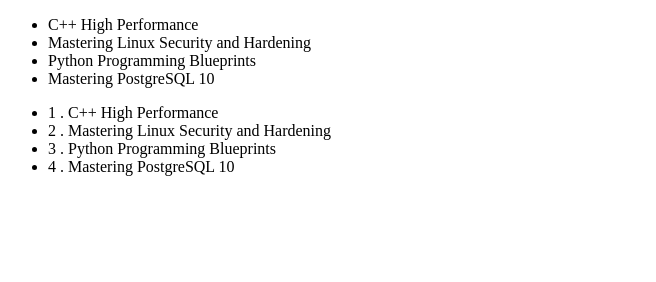
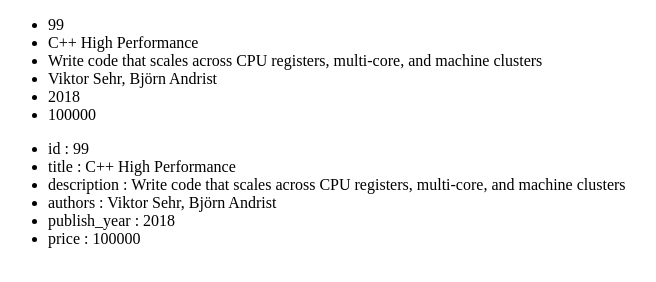
Before and after one commit to taufanbasri/vue-dasar, a plain HTML site: page index.html in a window 1280 px wide. Shown: the whole page, without its empty margins (0-656 px from the left). Drawn offline with Linux system fonts and the light colour scheme.

Commit message:
Menampilkan data objek

```diff
--- a/index.html
+++ b/index.html
@@ -9,13 +9,13 @@
 <body>
     <div id="app">
         <ul>
-            <li v-for="book in books">{{ book }}</li>
+            <li v-for="value of book">{{ value }}</li>
         </ul>
 
-        <!-- with template and index -->
+        <!-- with template and key -->
         <ul>
-            <template v-for="(book, index) in books">
-                <li>{{ index+1 }} . {{ book }}</li>
+            <template v-for="(value, key) in book">
+                <li>{{ key }} : {{ value }}</li>
             </template>
         </ul>
     </div>
@@ -26,11 +26,14 @@
             el: '#app',
 
             data: {
-                books : [
-                    'C++ High Performance',
-                    'Mastering Linux Security and Hardening', 'Python Programming Blueprints',
-                    'Mastering PostgreSQL 10'
-                ]
+                book: {
+                    id: 99,
+                    title: 'C++ High Performance',
+                    description: 'Write code that scales across CPU registers, multi-core, and machine clusters',
+                    authors: 'Viktor Sehr, Björn Andrist',
+                    publish_year: 2018,
+                    price: 100000,
+                }
             },
         });
     </script>
```
